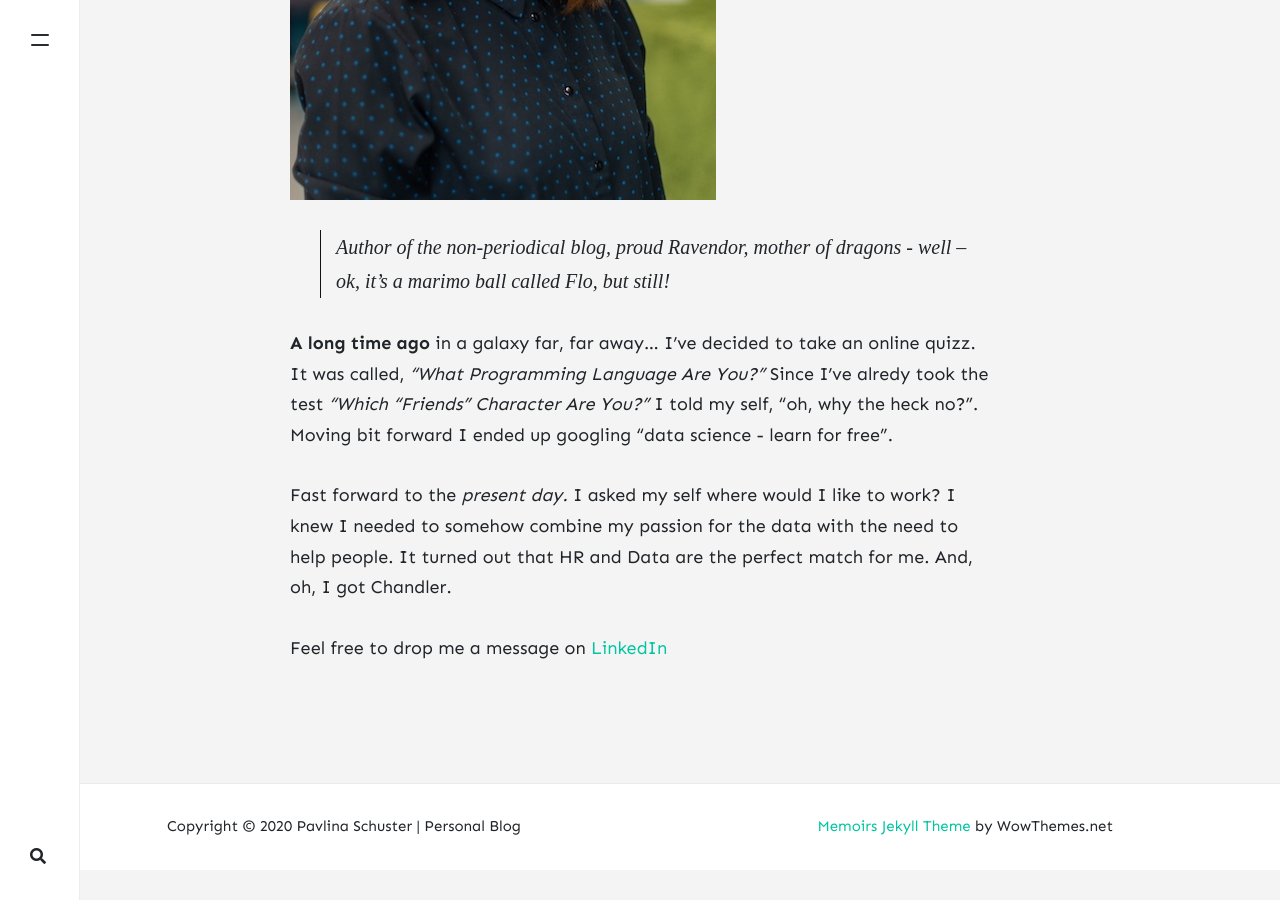
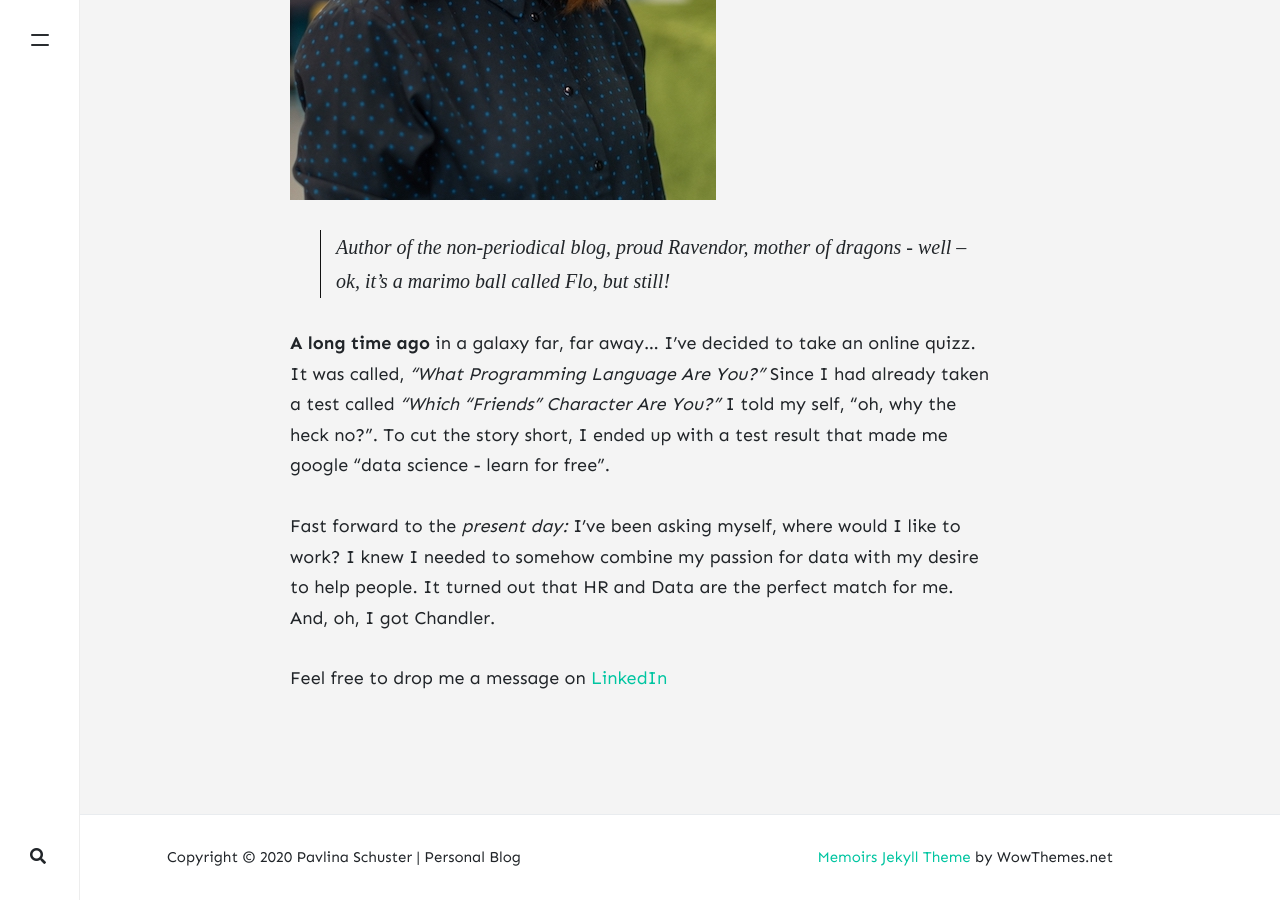
Before and after one commit to Pav-Ini/personal_blog, a Jekyll site: the page built from _pages/about-me.md, in a window 1280 px wide and 900 px high, scrolled down 766 px. Built offline with Jekyll 4.4.1, drawn with Linux system fonts in a browser that asks for light colours; nearby versions of some CDN libraries; comment, search, counter and statistics services are not loaded; before the commit the page ends 1636 px from its top, so only the background shows below that.

Commit message:
Update about-me.md

```diff
--- a/_pages/about-me.md
+++ b/_pages/about-me.md
@@ -9,8 +9,8 @@ comments: false
 
 > Author of the non-periodical blog, proud Ravendor, mother of dragons - *well* – ok, it's a marimo ball called Flo, but still!
 
-**A long time ago** in a galaxy far, far away... I've decided to take an online quizz. It was called, *"What Programming Language Are You?"* Since I've alredy took the test *"Which "Friends" Character Are You?"* I told my self, "oh, why the heck no?". Moving bit forward I ended up googling "data science - learn for free".
+**A long time ago** in a galaxy far, far away... I've decided to take an online quizz. It was called, *"What Programming Language Are You?"* Since I had already taken a test called *"Which "Friends" Character Are You?"* I told my self, "oh, why the heck no?". To cut the story short, I ended up with a test result that made me google "data science - learn for free".
 
-Fast forward to the *present day.* I asked my self where would I like to work? I knew I needed to somehow combine my passion for the data with the need to help people. It turned out that HR and Data are the perfect match for me. And, oh, I got Chandler.
+Fast forward to the *present day:* I've been asking myself, where would I like to work? I knew I needed to somehow combine my passion for data with my desire to help people. It turned out that HR and Data are the perfect match for me. And, oh, I got Chandler.
 
 Feel free to drop me a message on [LinkedIn](https://www.linkedin.com/in/pavlinaschuster/)
```
